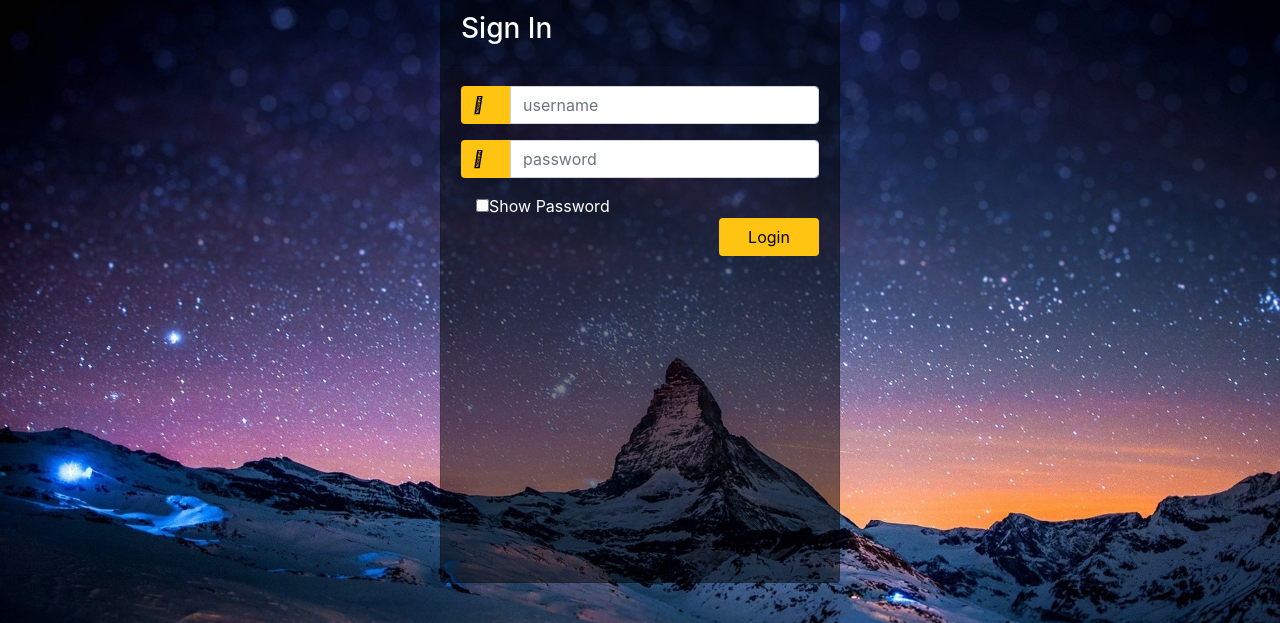
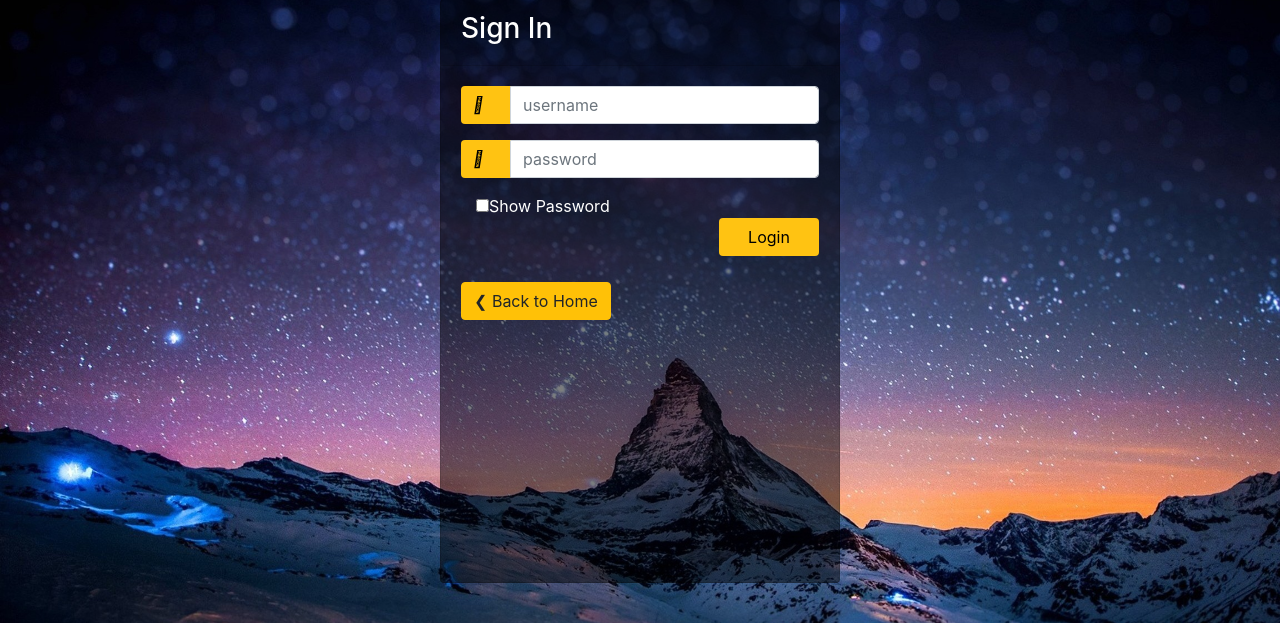
Before and after one commit to satheesh22g/Banking-Application, a Flask app: page /login in a window 1280 px wide. Shown: the part 57-680 px from the top of the page. Run offline with Flask 2, Linux system fonts and the light colour scheme; some libraries are stand-ins or nearby versions; some web fonts are replaced.

Commit message:
modification of login page

```diff
--- a/templates/login.html
+++ b/templates/login.html
@@ -49,6 +49,9 @@
              <div class="form-group">
                  <input type="submit" value="Login" class="btn float-right login_btn">
              </div>
+             <br>
+             <br>
+             <a class="btn btn-warning" href="/" role="button">&#10094; Back to Home  </a>
          </form>
 
      {% with messages = get_flashed_messages(category_filter=["greet"]) %}
```
